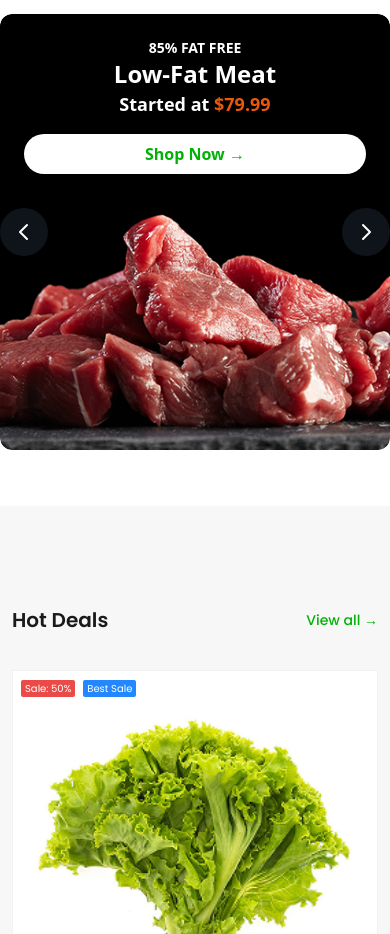
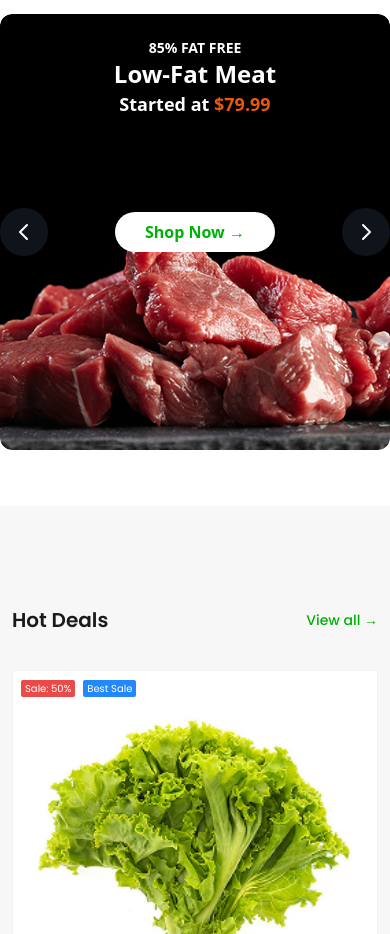
Before and after one commit to jubayer8221/eco-bazar, a Next.js app: page / in a window 390 px wide. Shown: the part 3700-4634 px from the top of the page. Built offline with nearby package versions, Linux system fonts and the light colour scheme.

Commit message:
responsive cards

```diff
--- a/src/components/popularProduct/PopularProductCard/PopularProductOffer.jsx
+++ b/src/components/popularProduct/PopularProductCard/PopularProductOffer.jsx
@@ -9,7 +9,7 @@ const products = [
     subtitle: "BEST DEALS",
     buttonText: "Shop Now",
     image: "/image/fruits.png",
-    date: "00  :  02  :  18  :  46",
+    date: "00  :  02  : 18  :  46",
     datetext: "DAYS   HOURS   MINS   SECS",
   },
   {
@@ -62,14 +62,15 @@ const ProductCard = ({ product, index }) => {
           <p className="text-lg font-bold text-orange-600">
             <span className={textColor}>Up to</span>{" "}
             <span className="bg-black font-poppins text-sm rounded p-1">
-              {" "}
               {product.discount}
             </span>
           </p>
         )}
-        <button className="mt-4 bg-white font-semibold text-[#00B207] px-4 py-2 rounded-full">
-          {product.buttonText} →
-        </button>
+        <div className="absolute bottom-1/2 left-1/2 transform -translate-x-1/2 translate-y-1/2">
+          <button className="w-[160px] bg-white font-semibold text-[#00B207] px-4 py-2 rounded-full">
+            {product.buttonText} →
+          </button>
+        </div>
       </div>
     </div>
   );
@@ -168,4 +169,3 @@ export default function PopularProductOffer() {
     </div>
   );
 }
-// export default PopularProductOffer;
```
